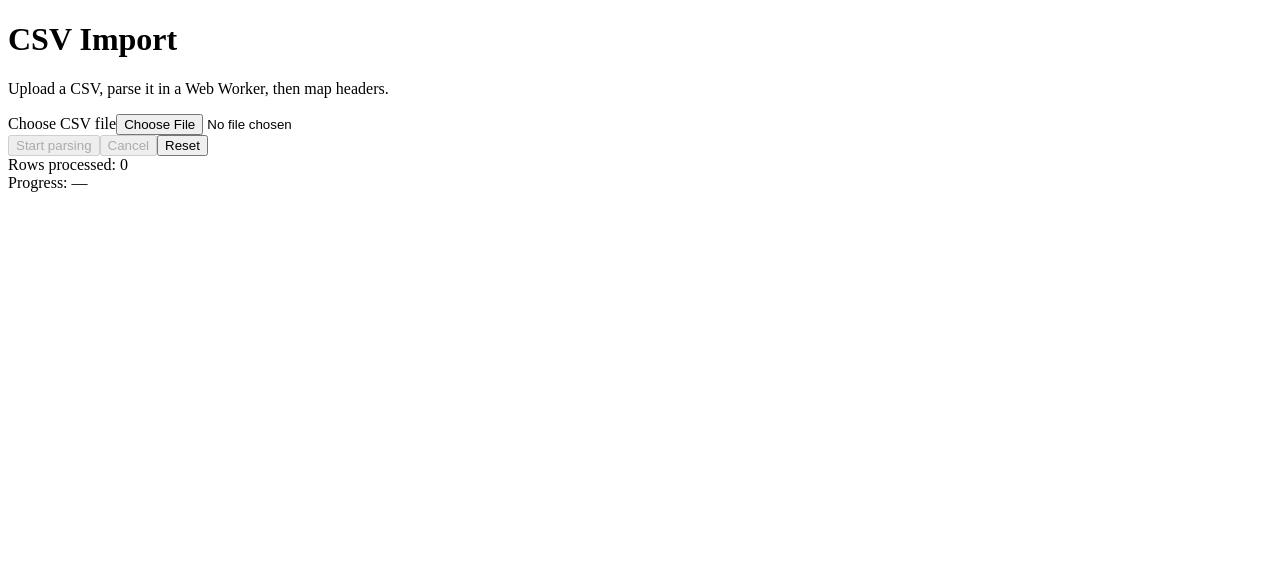
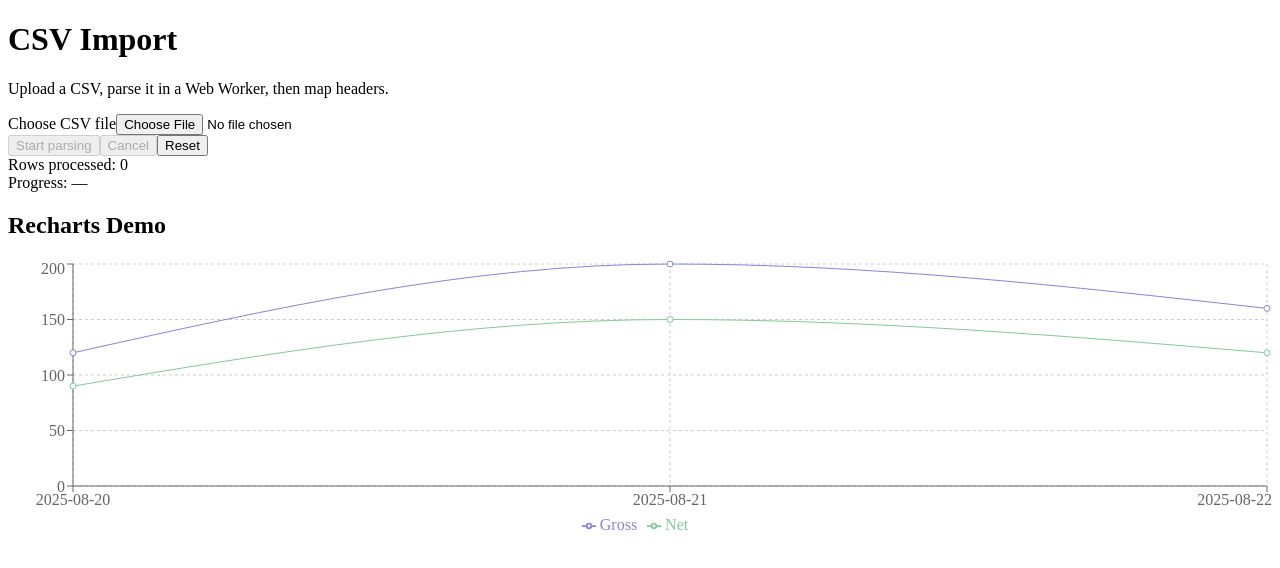
Before and after one commit to TheEsotericEel/egc, a Next.js app in the folder apps/web/: page /CsvImport in a window 1280 px wide. Shown: the top 568 px of the page. Built offline with nearby package versions, Linux system fonts and the light colour scheme.

Commit message:
chore(web): render RechartsDemo on /csv to validate chart setup (refs 6-d)

```diff
--- a/apps/web/src/pages/CsvImport.tsx
+++ b/apps/web/src/pages/CsvImport.tsx
@@ -14,6 +14,7 @@ import {
   Tooltip,
   Legend,
 } from "recharts";
+import RechartsDemo from "../components/RechartsDemo";
 
 type Row = Record<string, string | number>;
 
@@ -209,6 +210,11 @@ export default function CsvImport() {
           )}
         </section>
       )}
+
+      {/* Always-on demo to confirm Recharts works irrespective of CSV flow */}
+      <section className="rounded-2xl border p-4">
+        <RechartsDemo />
+      </section>
     </div>
   );
 }
```
